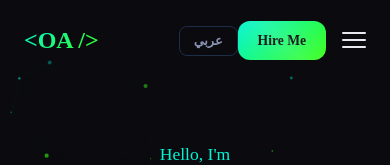
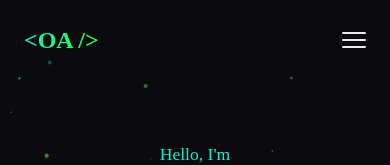
Before and after one commit to osamaalmashad2022-boop/osamaalmashad, a Next.js app: page / in a window 390 px wide. Shown: the top 165 px of the page. Built offline with nearby package versions, Linux system fonts and the light colour scheme.

Commit message:
style: adjust footer emoji and text size ratio

```diff
--- a/src/app/globals.css
+++ b/src/app/globals.css
@@ -440,6 +440,16 @@ p {
   gap: 16px;
 }
 
+.desktop-only-actions {
+  display: flex;
+  align-items: center;
+  gap: 16px;
+}
+
+.mobile-only-actions {
+  display: none;
+}
+
 .lang-toggle {
   padding: 6px 14px;
   border: 1px solid var(--border-light);
@@ -1618,7 +1628,7 @@ body.menu-open {
 }
 
 .footer-built {
-  font-size: 0.85rem;
+  font-size: 1rem;
   color: var(--text-muted);
 }
 
@@ -1829,6 +1839,18 @@ body.menu-open {
     display: flex;
   }
 
+  .desktop-only-actions {
+    display: none;
+  }
+
+  .mobile-only-actions {
+    display: flex;
+    flex-direction: column;
+    gap: 16px;
+    width: 100%;
+    margin-top: 16px;
+  }
+
   .hero {
     padding: 100px 0 60px;
   }
@@ -2719,11 +2741,13 @@ html[dir="rtl"] .back-btn:hover {
 
 /* ---- Footer Emoji Animations ---- */
 .footer-emoji {
-  width: 18px;
-  height: 18px;
+  width: 24px;
+  height: 24px;
+  font-size: 1rem;
   vertical-align: middle;
   display: inline-block;
   margin: 0 4px;
+  line-height: 1;
   transition: transform var(--transition-base);
 }
 
```
